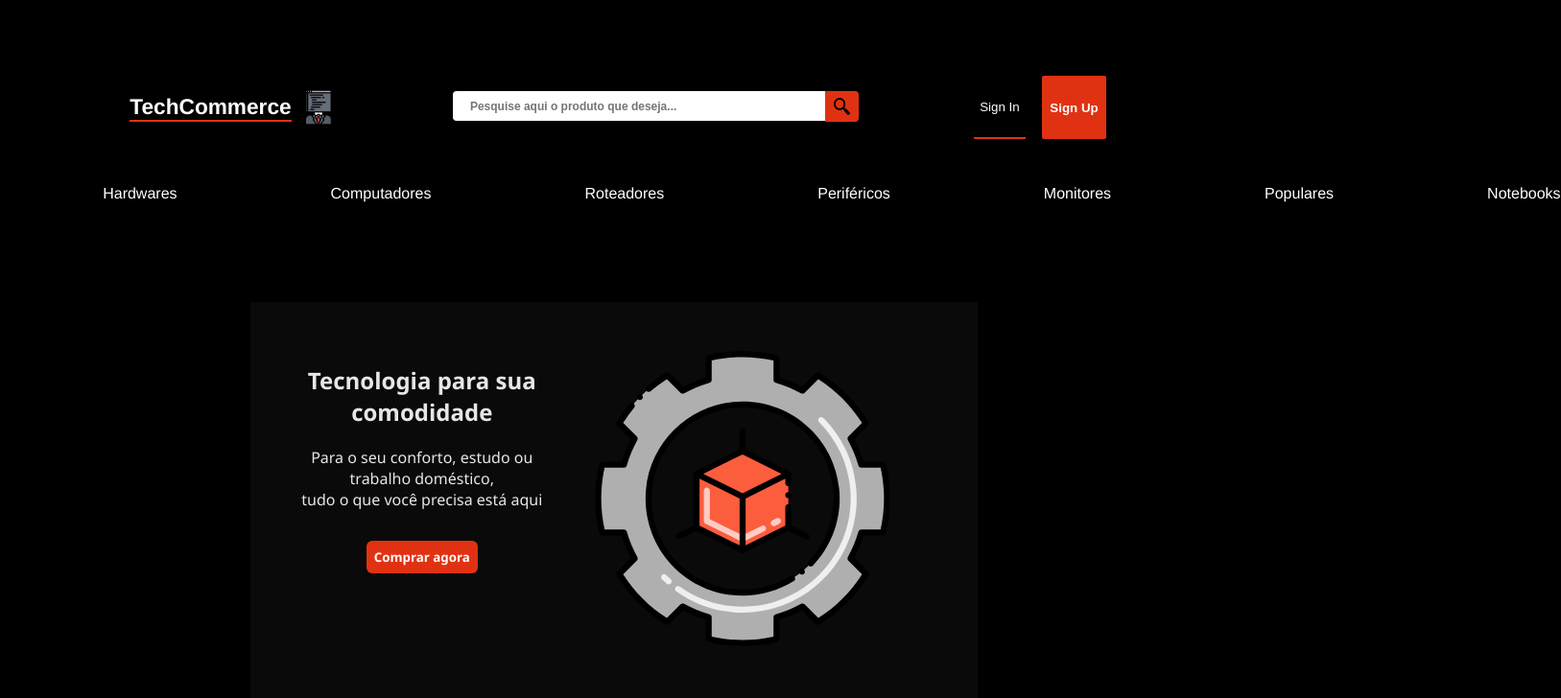
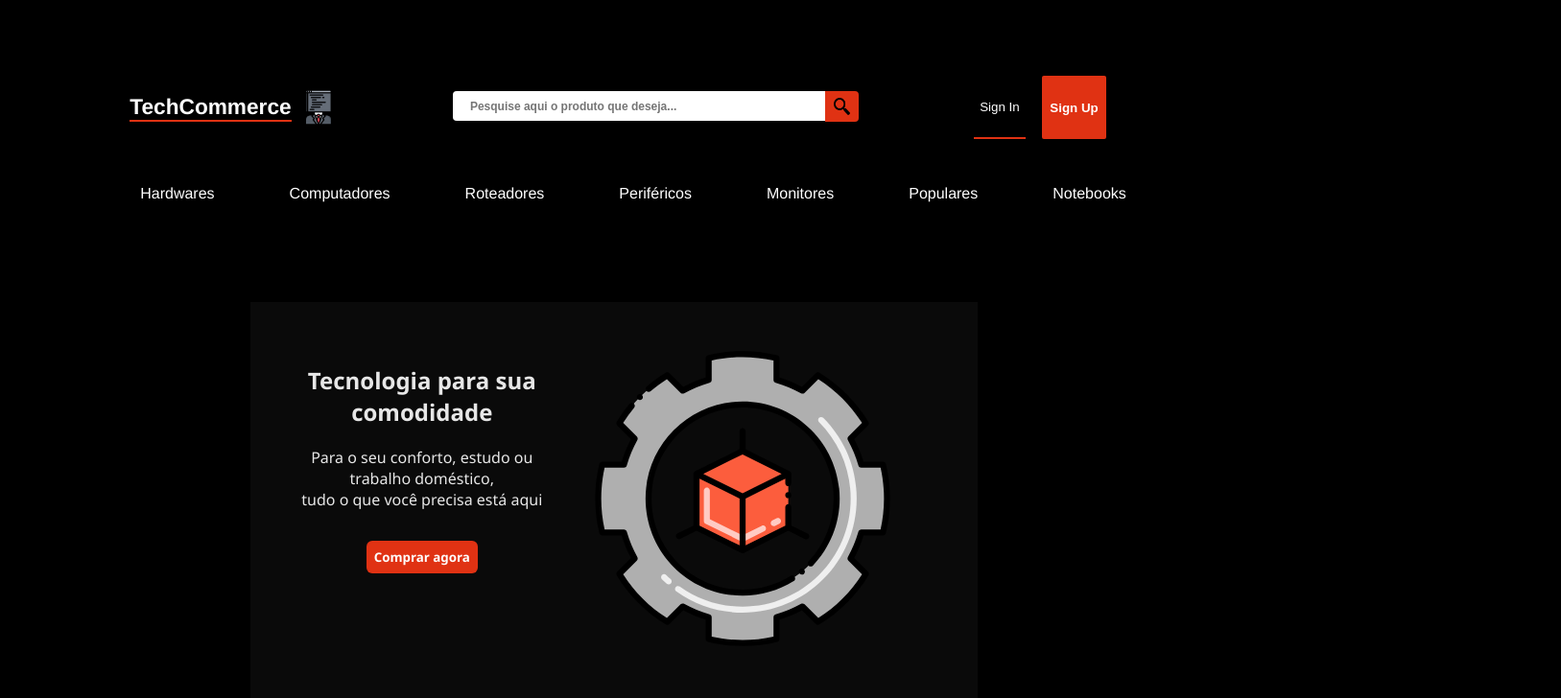
Before and after one commit to olirrvt/ecommerce, a React (Vite) app: page / in a window 1280 px wide. Shown: the top 728 px of the page at 96% size, 1627 px wide, since content can reach past the window. Built offline with nearby package versions, Linux system fonts and the light colour scheme.

Commit message:
Reajuste no Componente Nav

```diff
--- a/src/components/Nav/Nav.css
+++ b/src/components/Nav/Nav.css
@@ -1,6 +1,6 @@
 .lista-nav {
     display: flex;
-    gap: 10rem;
+    justify-content: space-around;
     margin: 3rem 0 0 0;
     list-style: none;
 }
```
